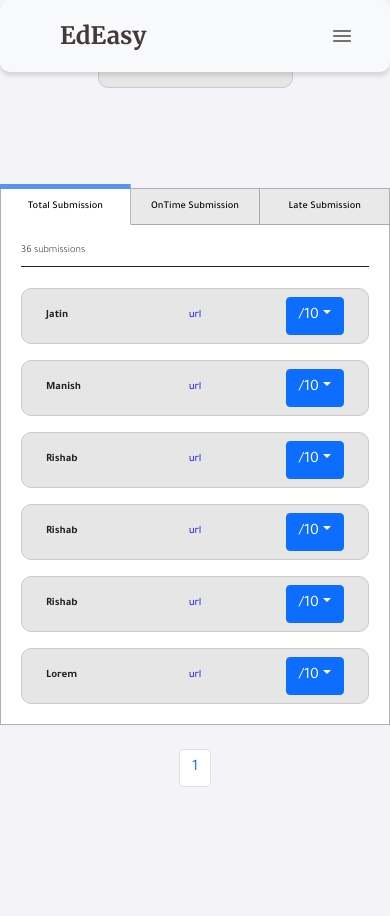
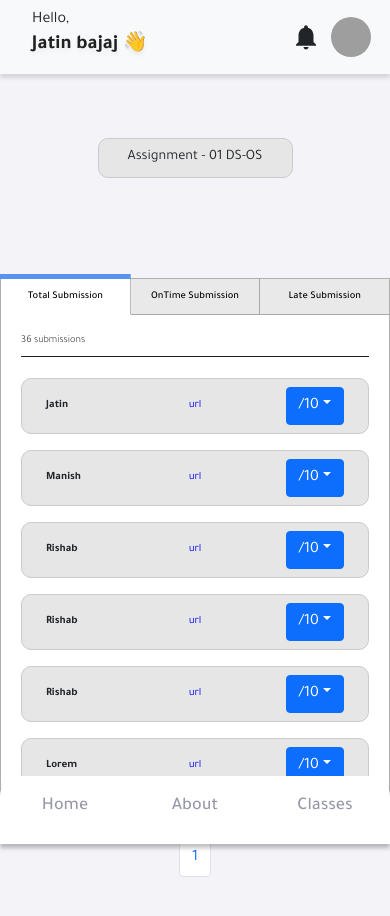
Before and after one commit to Rishab310/EdEasy, a React (Create React App) app in the folder client/: page /assignment/admin in a window 390 px wide. Shown: the top 916 px of the page. Before the commit the page ends 844 px from the top, so only its background shows below. Built offline with nearby package versions, Linux system fonts and the light colour scheme; grey boxes are pictures that could not be loaded.

Commit message:
deletedropdown

```diff
--- a/client/src/Components/AssignmentAdmin/AssignmentAdmin.jsx
+++ b/client/src/Components/AssignmentAdmin/AssignmentAdmin.jsx
@@ -3,6 +3,8 @@ import { useEffect } from 'react';
 import axios from 'axios';
 import './AssignmentAdmin.css'
 import Header from '../partials/Header/Header';
+import MobileHeader from '../partials/Header/MobileHeader'
+import FooterNav from '../partials/FooterNav/FooterNav'
 
 import Pagination from './Pagination';
 import Posts from './Posts';
@@ -38,10 +40,18 @@ const AssignmentAdmin = () => {
     const paginate = (pageNumber) => setCurrentPage(pageNumber);
 
     return (
-        <div className="">
-            <Header />
+        <div style={{ marginTop: "90px" }}>
+            <div className="d-none d-md-block">
+                <Header />
+            </div>
+            <div className="d-block d-md-none">
+                <MobileHeader />
+            </div>
             <Posts posts={currentPosts} loading={loading} paginate={paginate}/>
             <Pagination postsPerPage={postsPerPage} totalPosts={posts.length} paginate={paginate} />
+            <div className="d-block d-md-none">
+                <FooterNav />
+            </div>
         </div>
     )
 }
--- a/client/src/Components/AssignmentAdmin/Pagination.jsx
+++ b/client/src/Components/AssignmentAdmin/Pagination.jsx
@@ -9,7 +9,7 @@ const Pagination = ({ postsPerPage, totalPosts, paginate }) => {
   // console.log(pageNumbers)
   return (
     <nav>
-      <ul className='pagination justify-content-center mt-4'>
+      <ul style={{marginBottom:"100px"}}className='pagination justify-content-center mt-4'>
         {pageNumbers.map(number => (
           <li key={number} className='page-item'>
             <div onClick={() => paginate(number)} className='page-link'>
--- a/client/src/Components/Classroom/Classroom.jsx
+++ b/client/src/Components/Classroom/Classroom.jsx
@@ -16,6 +16,8 @@ import AddRoundedIcon from '@material-ui/icons/AddRounded';
 import { Button, Modal, ModalHeader, ModalBody, ModalFooter } from 'reactstrap';
 import CreateAssignment from "./CreateAssignment";
 
+import { Dropdown, DropdownToggle, DropdownMenu, DropdownItem } from 'reactstrap';
+
   const Classroom = () => {
     const history = useHistory();
     const classId = useParams().id;
@@ -29,10 +31,15 @@ const Classroom = () => {
     const [seeAll, setSeeAll] = useState(false);
     const [activeTab, setActiveTab] = useState(useParams().tab);
 
+    const [dropdownOpen, setDropdownOpen] = useState(false);
+
+  const toggle_dropdown = () => setDropdownOpen(prevState => !prevState);
+
+
     console.log(activeTab);
 
     const [show, setShow] = useState(false);
-  const toggle = () => setShow(prevState=>!prevState);
+    const toggle = () => setShow(prevState => !prevState);
 
     useEffect(() => {
       if (!activeTab) setActiveTab("discussion");
@@ -145,10 +152,10 @@ const Classroom = () => {
     return (
       <div className="Classroom">
         <div className="d-none d-md-block">
-        <Header/>
+          <Header />
         </div>
         <div className="d-block d-md-none">
-        <MobileHeader/>
+          <MobileHeader />
         </div>
         <div className="row m-0 justify-content-center">
           <div className="Classroom_Info col-11 col-md-10 col-lg-9 col-xl-8 d-flex justify-content-between content-box mt-4 py-2 px-2 py-sm-3 px-sm-4">
@@ -169,9 +176,16 @@ const Classroom = () => {
               </div>
             </div>
             <div className="d-flex flex-column justify-content-between">
+              <Dropdown className="me-2" isOpen={dropdownOpen} toggle={toggle_dropdown}>
+                <DropdownToggle nav>
                   <MoreHorizIcon />
+                </DropdownToggle>
+                <DropdownMenu>
+                  <DropdownItem>Delete Class</DropdownItem>
+                </DropdownMenu>
+              </Dropdown>
               <VideocamIcon
-              style={{ fontSize: 38, marginLeft: "-10px", color: "gray" }}
+              style={{ fontSize: 38, marginLeft: "10px", color: "gray" }}
               />
               </div>
             </div>
@@ -248,7 +262,7 @@ const Classroom = () => {
                   </div>
                   <div className="d-flex justify-content-center">
                     <Button outline color="primary" className="Button_Hover d-flex align-items-center py-2 px-3 fs-6" onClick={() => setShow(true)}>
-                  <AddRoundedIcon style={{fontSize: "28px", margin: "-2px 3px 0 0"}} />
+                      <AddRoundedIcon style={{ fontSize: "28px", margin: "-2px 3px 0 0" }} />
                       Create Assignment
                     </Button>
                   </div>
@@ -259,9 +273,8 @@ const Classroom = () => {
           <div className="d-block d-md-none">
             <FooterNav />
           </div>
-      <CreateAssignment isModalOpen={show} toggleModal={toggle} setShow={setShow}/>
+          <CreateAssignment isModalOpen={show} toggleModal={toggle} setShow={setShow} />
         </div>
         );
 };
-
         export default Classroom;
--- a/client/src/Components/StudentSubmission/StudentSubmission.jsx
+++ b/client/src/Components/StudentSubmission/StudentSubmission.jsx
@@ -169,10 +169,11 @@ const StudentSubmission = () => {
                                             <div class="Assignment_Name">
                                                 {inputFile ? inputFile.name : null}
                                             </div>
+                                        </div>
                                             <div className="Assignment_Desc">
-                                            <p>Lorem ipsum dolor sit amet, consectetur adipiscing elit, sed do eiusmod tempor incididunt ut labore et dolore magna aliqua. Ut enim ad minim veni"</p>
+                                                <p>Lorem ipsum dolor sit amet, consectetur adipiscing elit, sed do eiusmod tempor incididunt ut labore et dolore magna aliqua. Ut enim ad minim veni"</p>
                                             </div>
-                                        </div></>
+                                        </>
                                         : null
                                     }
                                     <div className="d-flex justify-content-between">
```
Also changed, not shown: client/src/Components/Classroom/Assignments.jsx (line endings or trailing spaces). Lines whose indentation alone changed are shown as unchanged.
